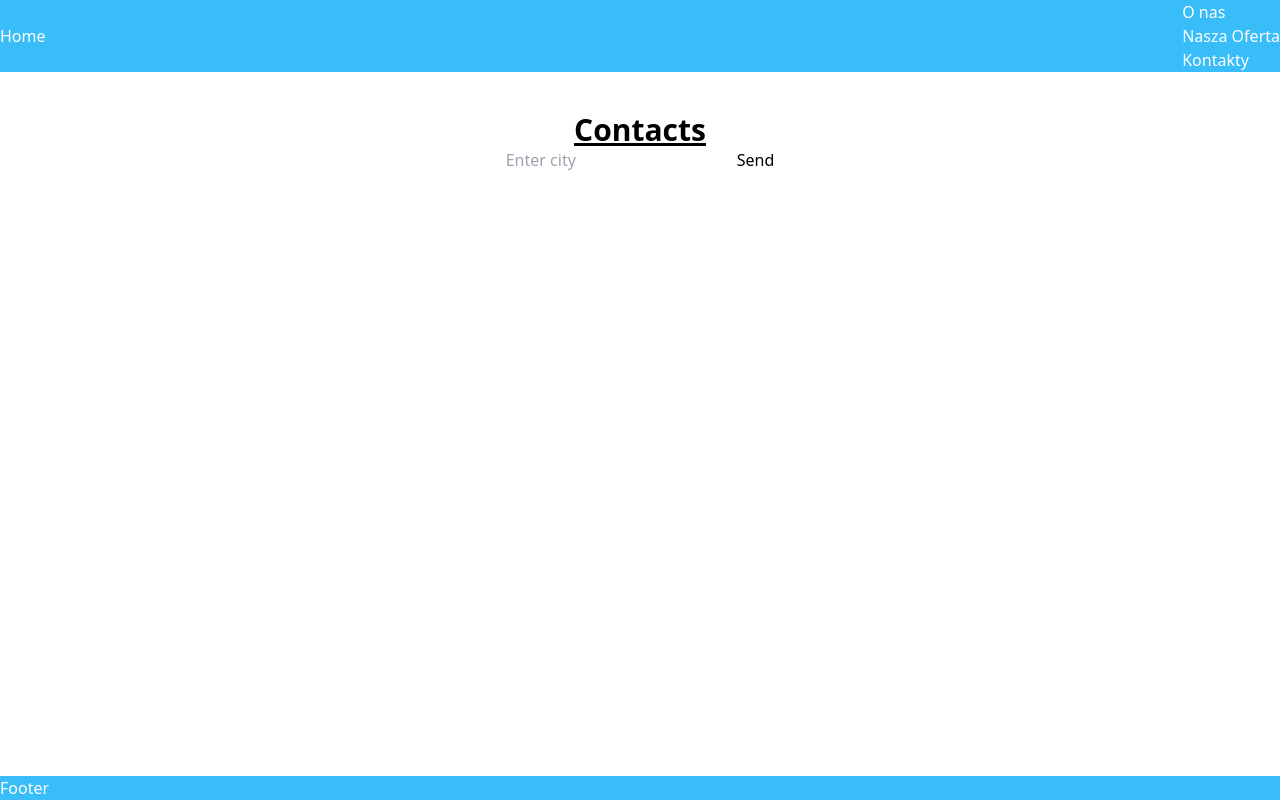
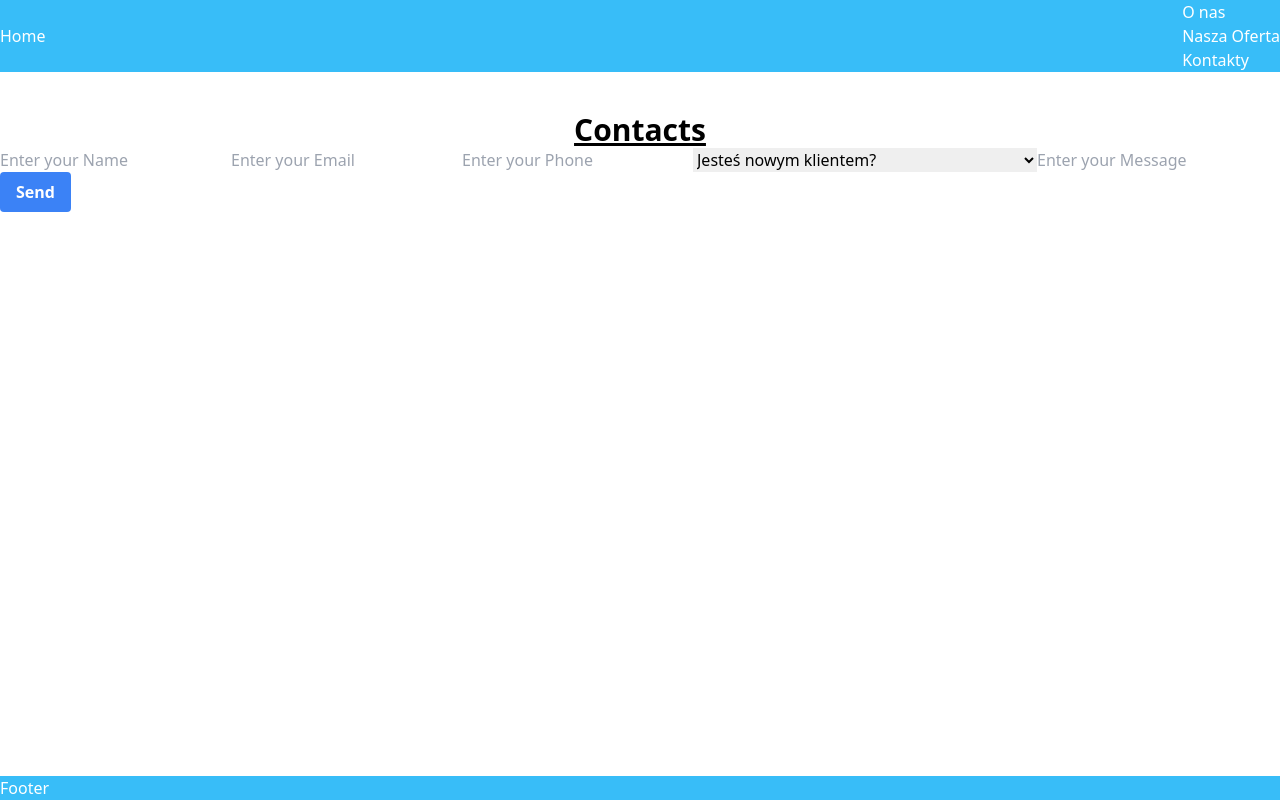
Before and after one commit to IGOR-RAK/template, a Next.js app: page /contacts in a window 1280 px wide. Built offline with nearby package versions, Linux system fonts and the light colour scheme.

Commit message:
message form test 01

```diff
--- a/components/Form.tsx
+++ b/components/Form.tsx
@@ -1,20 +1,22 @@
 import React from "react";
 import axios from "axios";
+import { IMessage } from "../types";
 
-
-
- const Form = () => {
-  const [state, setState] = React.useState({
+const Form = () => {
+  const [state, setState] = React.useState<IMessage>({
     name: "",
     email: "",
+    phone: "",
     message: "",
-
+    status: "unknown",
+    // isRead: false,
   });
 
   function handleChange(e: React.ChangeEvent<HTMLInputElement>) {
     if (e.target.files) {
       setState({ ...state, [e.target.name]: e.target.files[0] });
     } else {
+
       setState({ ...state, [e.target.name]: e.target.value });
     }
   }
@@ -22,34 +24,20 @@ import axios from "axios";
   async function handleSubmit(e: React.FormEvent<HTMLFormElement>) {
     e.preventDefault();
 
-
-
-    const mypayload = {
-      data: {
-        name: "Paris",
-      },
-    };
-
-    const addCity = () => {
+    const addMessage = () => {
       const response = axios.post(
-        `https://sheltered-river-97651.herokuapp.com/api/cities`,
+        `https://sheltered-river-97651.herokuapp.com/api/forms`,
         {
-          "data": {
-            name: state.name,
-
-          }
+          data: { ...state },
         }
       );
       return response;
     };
 
-    async function createCity() {
+    async function postMessage() {
       try {
-        if (!state.name) {
-          alert("Add new city");
-        } else {
-          await addCity();
-        }
+        const res = await addMessage();
+        console.log(res.data);
       } catch (error) {
         let message;
         if (error instanceof Error) message = error.message;
@@ -58,25 +46,75 @@ import axios from "axios";
       }
     }
 
-    createCity()
+    postMessage();
+    setState({ ...state, name: "" });
   }
 
+  const options = [
+    { label: "Jesteś nowym klientem?", value: "unknown" },
+    { label: "Tak, jestem nowym potencjalnym klientem.", value: "new" },
+    { label: "Tak, jestem obecnym klientem.", value: "current" },
+    { label: "Nie jestem klientem", value: "neither" },
+  ];
 
+
+
+  const handleSelectChange = (e: React.ChangeEvent<HTMLSelectElement>) => {
+    const value = e.target.value
+    if(value === "unknown"||"new"||"current"||"neither"){
+      setState({...state, status : value} )
+    }
+
+  };
+  console.log("render")
   return (
+
     <form onSubmit={handleSubmit}>
       <input
         name="name"
         type="text"
-        placeholder="Enter city"
+        placeholder="Enter your Name"
         onChange={handleChange}
         value={state.name}
         required
       />
 
-      <button type="submit">Send</button>
+      <input
+        name="email"
+        type="text"
+        placeholder="Enter your Email"
+        onChange={handleChange}
+        value={state.email}
+        required
+      />
+
+      <input
+        name="phone"
+        type="text"
+        placeholder="Enter your Phone"
+        onChange={handleChange}
+        value={state.phone}
+        required
+      />
+
+      <select value={state.status} onChange={handleSelectChange}>
+        {options.map((option,index) => (
+          <option key={index} value={option.value}>{option.label}</option>
+        ))}
+      </select>
+
+      <input
+        name="message"
+        type="text"
+        placeholder="Enter your Message"
+        onChange={handleChange}
+        value={state.message}
+        required
+      />
+
+      <button className="bg-blue-500 hover:bg-blue-700 text-white font-bold py-2 px-4 rounded " type="submit">Send</button>
     </form>
   );
 };
 
-
-export default Form
+export default Form;
--- a/pages/contacts.tsx
+++ b/pages/contacts.tsx
@@ -4,6 +4,7 @@ import { GetStaticProps, GetStaticPaths, GetServerSideProps } from "next";
 import Layout from "../components/Layout";
 import { ReactElement } from "react";
 import Form from "../components/Form";
+
 
 const Contacts = () => {
   return (
--- /dev/null
+++ b/types.ts
@@ -0,0 +1,12 @@
+
+export type TClientStatus = "unknown"|"new"|"current"|"neither";
+
+
+export interface IMessage {
+name:string,
+email:string,
+phone:string,
+message:string,
+status:string,
+// isRead:boolean
+}
```
